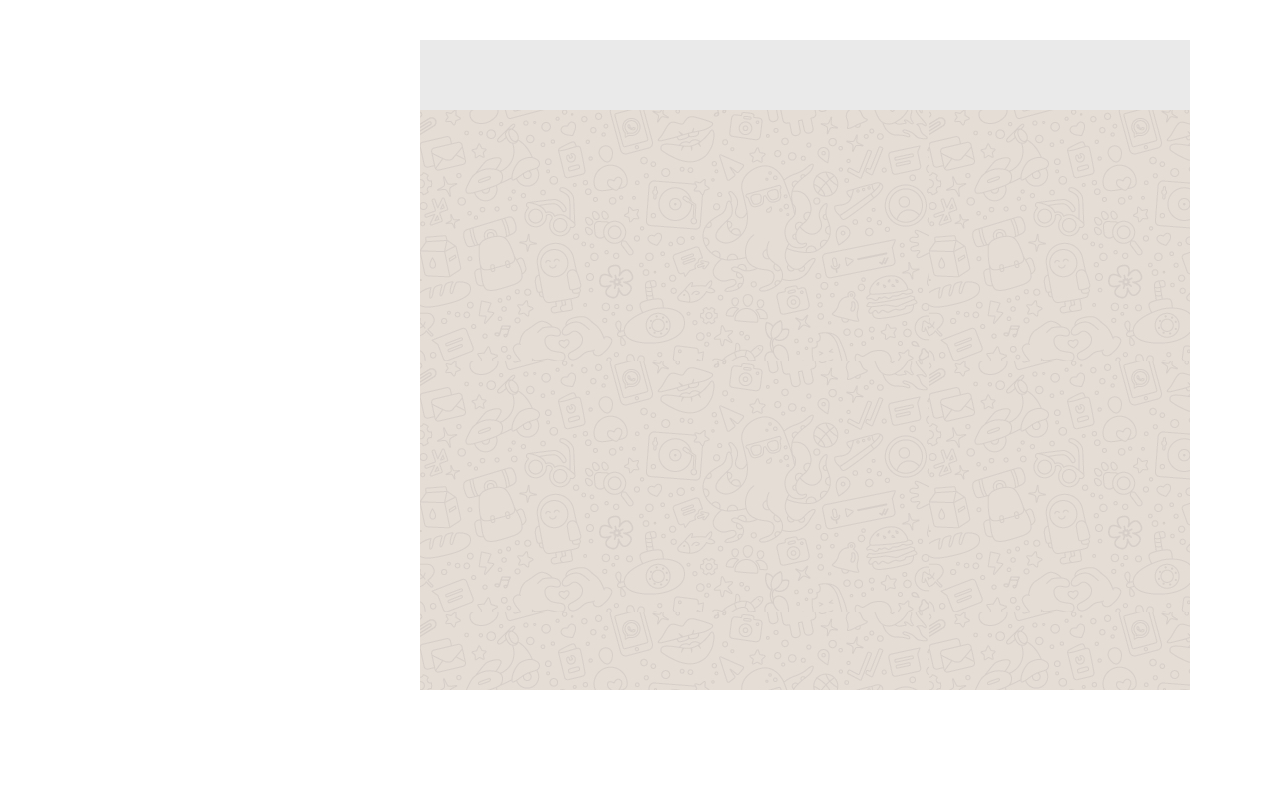
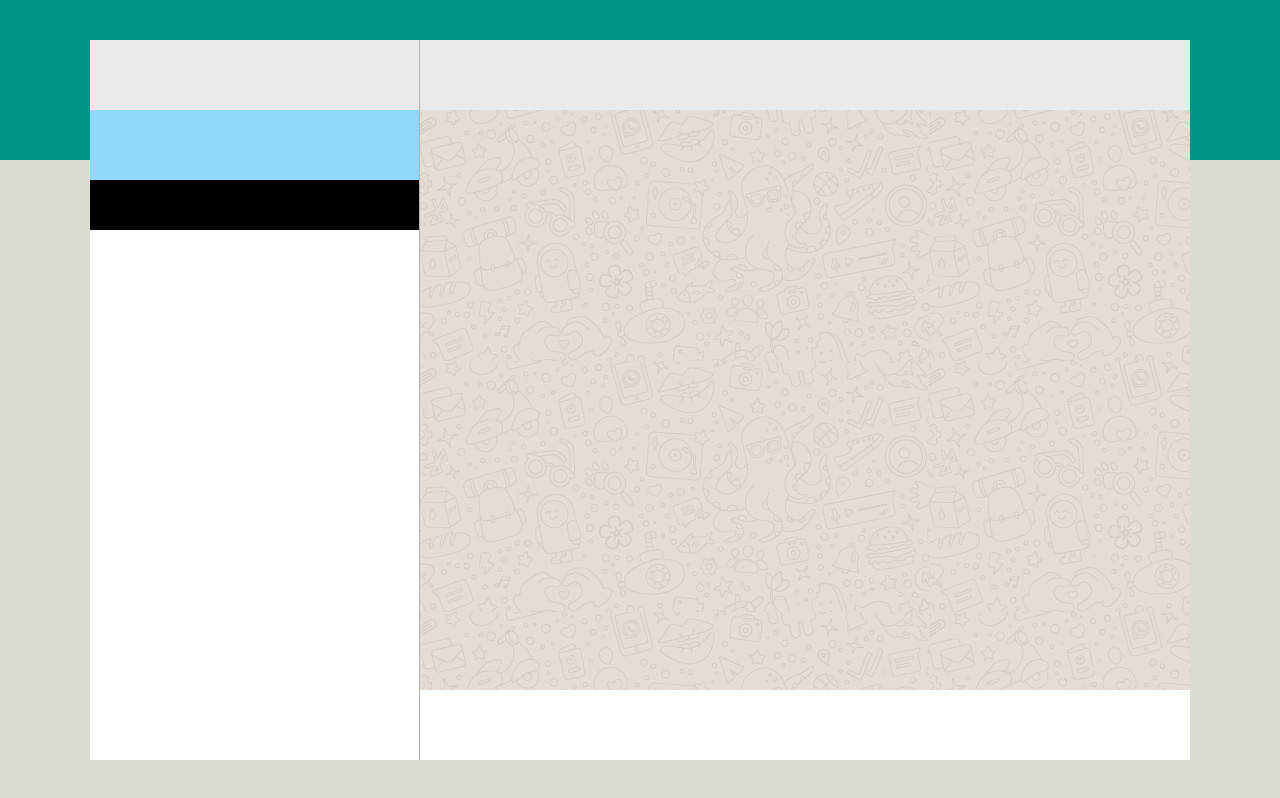
Before and after one commit to RiccardoTolusso/html-css-boolzapp, a plain HTML site: page index.html in a window 1280 px wide. Drawn offline with Linux system fonts and the light colour scheme.

Commit message:
[UPD] CREATED THE MACRO LAYOUT

```diff
--- a/css/_partials/common.css
+++ b/css/_partials/common.css
@@ -1,3 +1,7 @@
 .tablet-up{
     display: none;
 }
+
+.desktop-sm-up{
+    display: none;
+}
--- a/css/_partials/layout.css
+++ b/css/_partials/layout.css
@@ -1,6 +1,12 @@
 body{
     display: flex;
     height: 100vh;
+    background: linear-gradient(
+        var(--background-color-dark-green) 0%,
+        var(--background-color-dark-green) 20%,
+        var(--background-color-light-green) 20%,
+        var(--background-color-light-green) 100%
+    );
 }
 
 /*+ APP */
@@ -20,23 +26,26 @@ body{
     width: 100%;
 }
 
+/*> top-section */
+.col .top-section{
+    height: 70px;/*BUG*/
+    flex-shrink: 0;
+    background-color: var(--color-light);
+}
+
 /*+ CHAT */
 .app .col.chat{
     width: 100%;
 }
 
 /*> top-section */
-.chat .top-section{
-    height: 70px;/*BUG*/
-    flex-shrink: 0;
-    background-color: var(--color-light);
-}
 
 /*> messages-section */
 .chat .messages-section{
     background-image: url(../../img/mine.jpg);
     height: 100%;
     width: 100%;
+    overflow-y: scroll;
 }
 
 /*> input-section */
@@ -45,3 +54,27 @@ body{
     flex-shrink: 0;
     background-color: white;
 }
+
+/*+ MENU */
+.menu{
+    border-right: 1px solid var(--color-gray);
+}
+/*> top-section */
+/*> notify-section */
+.menu .notify-section{
+    height: 70px;
+    background-color: var(--color-azure);
+    flex-shrink: 0;
+}
+/*> search-section */
+.menu .search-section{
+    height: 50px;
+    background-color: black;
+    flex-shrink: 0;
+}
+
+/*> chats-section */
+.menu .chats-section{
+    height: 100%;
+    overflow-y: auto;
+}
--- a/css/_partials/responsive.css
+++ b/css/_partials/responsive.css
@@ -11,7 +11,7 @@
 
 /* small laptop up */
 @media screen and (min-width: 768px){
-    .desktop-up{
+    .desktop-sm-up{
         display: block;
     }
 
--- a/css/_partials/variables.css
+++ b/css/_partials/variables.css
@@ -3,7 +3,9 @@
     --color-green: #d4f9bb;
     --color-light: #eaeaea;
     --color-gray: #b1b1b1;
-    --background-color-dark-green: 009588;
+    --color-azure: #8fdafc;
+    --background-color-dark-green: #009588;
+    --background-color-light-green: #dcdbd4;
 
     /* font sizes */
     --font-xs: .875rem;
--- a/index.html
+++ b/index.html
@@ -11,12 +11,24 @@
 <body>
     <div class="app">
         <div class="col menu tablet-up">
+            <div class="top-section">
 
+            </div>
+            <div class="notify-section desktop-sm-up">
+
+            </div>
+            <div class="search-section desktop-sm-up">
+
+            </div>
+            <div class="chats-section">
+
+            </div>
         </div>
         <div class="col chat">
             <div class="top-section">
 
             </div>
+
             <div class="messages-section">
 
             </div>
```
